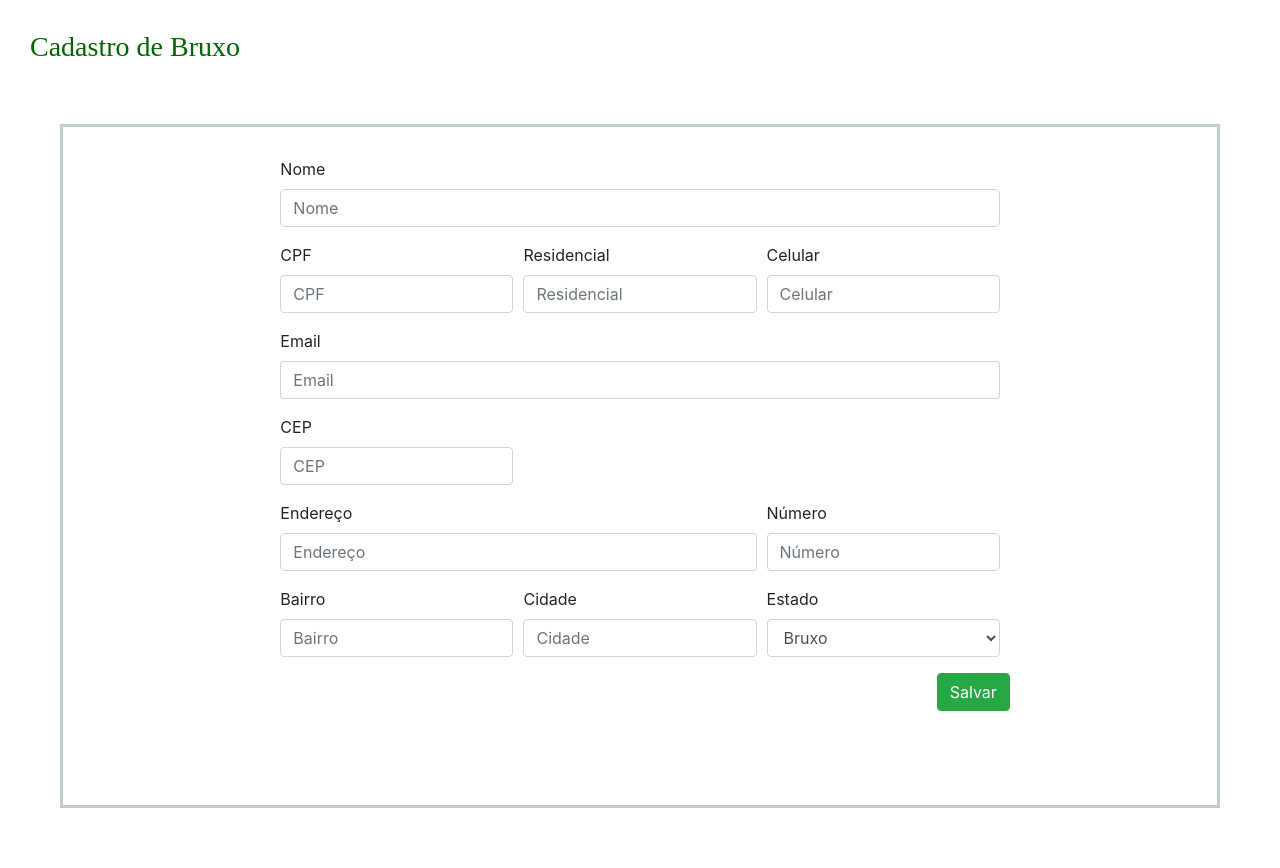
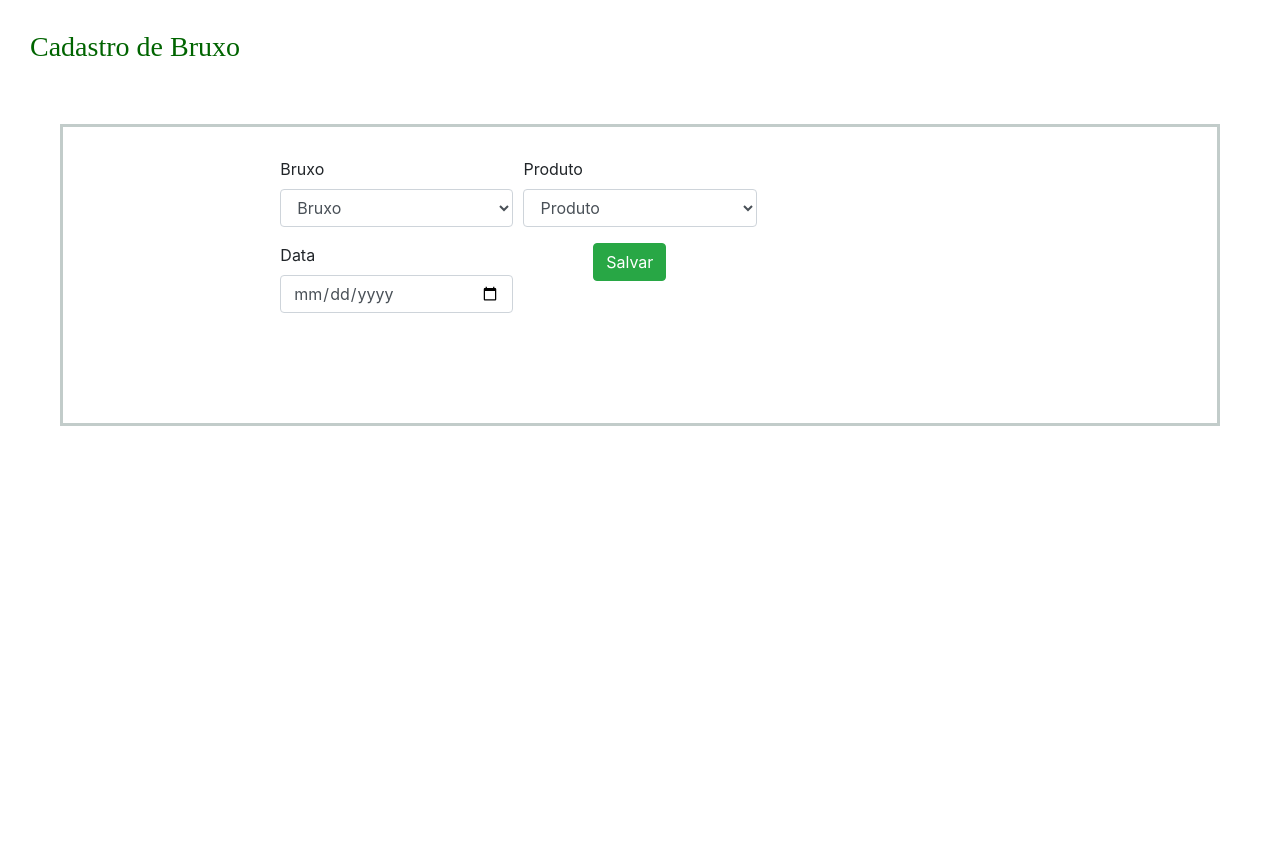
Before and after one commit to jpbp/Projeto_Engenharia_De_Software, a PHP site: page /CadastrarPedido.php in a window 1280 px wide; the page is wider, and only the part inside the window is pictured. After the commit the page ends 426 px from the top of that part, so only its background shows below. Run offline with PHP 8.4, Linux system fonts and the light colour scheme; data that the repository does not hold is empty; some libraries are stand-ins or nearby versions.

Commit message:
select e bairro colocados

```diff
--- a/src/View/CadastrarPedido.php
+++ b/src/View/CadastrarPedido.php
@@ -1,14 +1,18 @@
 <?php
 include("../Model/Cliente.php");
+include("../Model/Produto.php");
 include("../Persistence/Conection.php");
 include("../Persistence/ClienteDao.php");
+include("../Persistence/ProdutoDao.php");
 $c1= new Cliente("","","","","","","","","","","","");
+$p1= new Produto("","","","");
 
 $con = new Conection("localhost","root","","lojahogwarts");
 $con->conectar();
 $cDAO = new ClienteDao();
-$resultado = $cDAO->buscarCliente($c1,$con->getLink());
-
+$pDAO = new ProdutoDao();
+$resultadoC =$cDAO->buscarCliente($c1,$con->getLink());
+$resultadoP =$pDAO->buscarProduto($p1,$con->getLink());
 ?>
 
 <html>
@@ -44,101 +48,42 @@ $resultado = $cDAO->buscarCliente($c1,$con->getLink());
         <div class="col-sm-12 col-md-10 col-lg-8">
             <form method="POST" action="../Controller/controller_CadastrarCliente.php">
                 <div class="form-row">
-                    <div class="form-group col-sm-12">
-
-                        <label for="inputNome">Nome</label>
-                        <input type="text" name="nome" class="form-control" id="inputNome" placeholder="Nome" required>
-                        <div class="valid-feedback">
-                            Looks good!
-                        </div>
-                    </div>
-                </div>
-                <div class="form-row">
                     <div class="form-group col-sm-4">
-                        <label for="inputCpf"> CPF </label>
-                        <input type="number" class="form-control" name="cpf" id="inputCpf" placeholder="CPF" required>
-                        <div class="invalid-feedback">
-                            Por Favor insira um CPF válido.
-                        </div>
-                    </div>
-
-                    <div class="form-group col-sm-4">
-                        <label for="inputResidencial"> Residencial </label>
-                        <input type="number" class="form-control" name="residencial" id="inputResidencial" placeholder="Residencial" required>
-                        <div class="invalid-feedback">
-                            Por Favor insira um telefone válido.
-                        </div>
-                    </div>
-                    <div class="form-group col-sm-4">
-                        <label for="inputCelular"> Celular </label>
-                        <input type="number" class="form-control" id="inputCelular" name="celular" placeholder="Celular" required>
-                        <div class="invalid-feedback">
-                            Por Favor insira um celular válido.
-                        </div>
-                    </div>
-                </div>
-                <div class="form-row">
-                    <div class="form-group col-sm-12">
-                        <label for="inputEmail"> Email </label>
-                        <input type="text" class="form-control" id="inputEmail"  name="email" placeholder="Email" required>
-                        <div class="invalid-feedback">
-                            Por Favor insira um email válido.
-                        </div>
-                    </div>
-                </div>
-                <div class="form-row">
-                    <div class="form-group col-sm-4">
-                        <label for="inputCep"> CEP </label>
-                        <input type="number" class="form-control" name="cep" id="inputCep" placeholder="CEP" required>
-                        <div class="invalid-feedback">
-                            Por Favor insira um cep válido.
-                        </div>
-                    </div>
-                </div>
-                <div class="form-row">
-                    <div class="form-group col-sm-8">
-                        <label for="inputEndereco"> Endereço </label>
-                        <input type="text" name="logradouro" class="form-control" id="inputEndereco" placeholder="Endereço" required>
-                        <div class="invalid-feedback">
-                            Por Favor insira um enderecço válido.
-                        </div>
-                    </div>
-                    <div class="form-group col-sm-4">
-                        <label for="inputNumero"> Número </label>
-                        <input type="text" name="numero" class="form-control" id="inputNumero" placeholder="Número" required>
-                        <div class="invalid-feedback">
-                            Por Favor insira um número válido.
-                        </div>
-                    </div>
-                </div>
-                <div class="form-row">
-                    <div class="form-group col-sm-4">
-                        <label for="inputBairro"> Bairro </label>
-                        <input type="text" class="form-control"  name="bairro" id="inputBairro" placeholder="Bairro" required>
-                        <div class="invalid-feedback">
-                            Por Favor insira um bairro válido.
-                        </div>
-                    </div>
-                    <div class="form-group col-sm-4">
-                        <label for="inputCidade"> Cidade </label>
-                        <input type="text" class="form-control" name="cidade" id="inputCidade" placeholder="Cidade" required>
-                        <div class="invalid-feedback">
-                            Por Favor insira um cidade válido.
-                        </div>
-                    </div>
-                    <div class="form-group col-sm-4">
-                        <label for="inputEstado"> Estado </label>
-                        <select id="inputEstado" class="form-control" name="estado">
+                        <label for="inputEstado"> Bruxo </label>
+                        <select id="inputEstado" class="form-control" name="Bruxo">
                         <option>Bruxo</option>
             <?php
-                while($row_resultado=mysqli_fetch_assoc($resultado)){?>
+                while($row_resultado=mysqli_fetch_assoc($resultadoC)){?>
                 <option value= "<?php echo $row_resultado['cpf'];?>"><?php echo $row_resultado['nome'];?>
 
                 </option><?php }?>
                         </select>
 
                     </div>
+
+                    <div class="form-group col-sm-4">
+                        <label for="inputEstado"> Produto </label>
+                        <select id="inputEstado" class="form-control" name="produto">
+                        <option>Produto</option>
+            <?php
+                while($row_resultado=mysqli_fetch_assoc($resultadoP)){?>
+                <option value= "<?php echo $row_resultado['idProduto'];?>"><?php echo $row_resultado['nome'];?>
+
+                </option><?php }?>
+                        </select>
+
+                    </div>
+
                 </div>
+
+                <div class="form-row">
+                        <div class="form-group col-sm-4">
+                            <label for="inputData"> Data </label>
+                            <input type="date" class="form-control"  name="data" id="inputData" placeholder="Data" required>
+                            <div class="invalid-feedback">
+                                Por Favor insira um Data válido.
+                            </div>
+                        </div>
                 <div class="form-row">
                     <div id="botao" class="col-sm-8">
                         <button type="submit" class="btn btn-success">Salvar</button>
```
